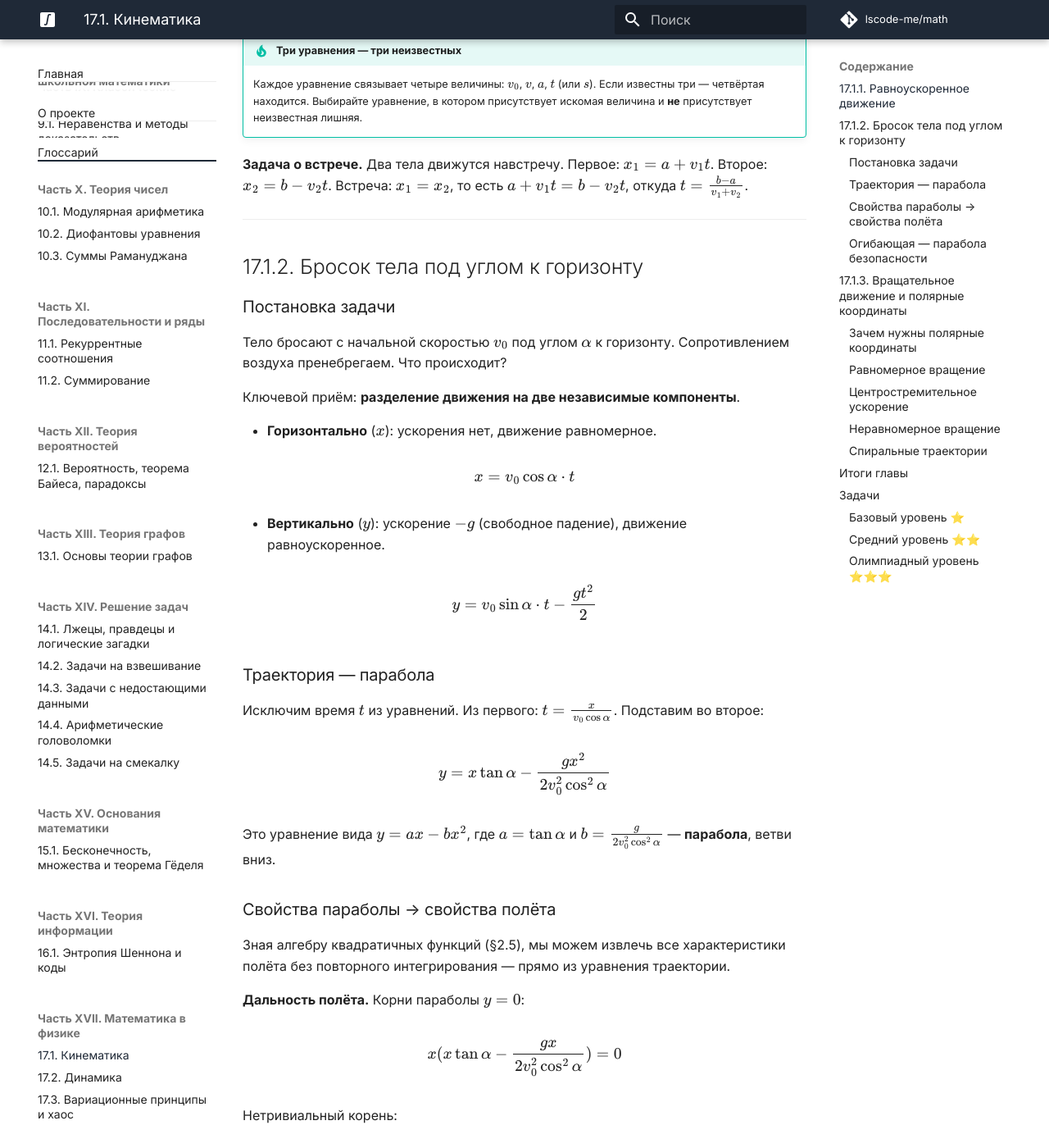
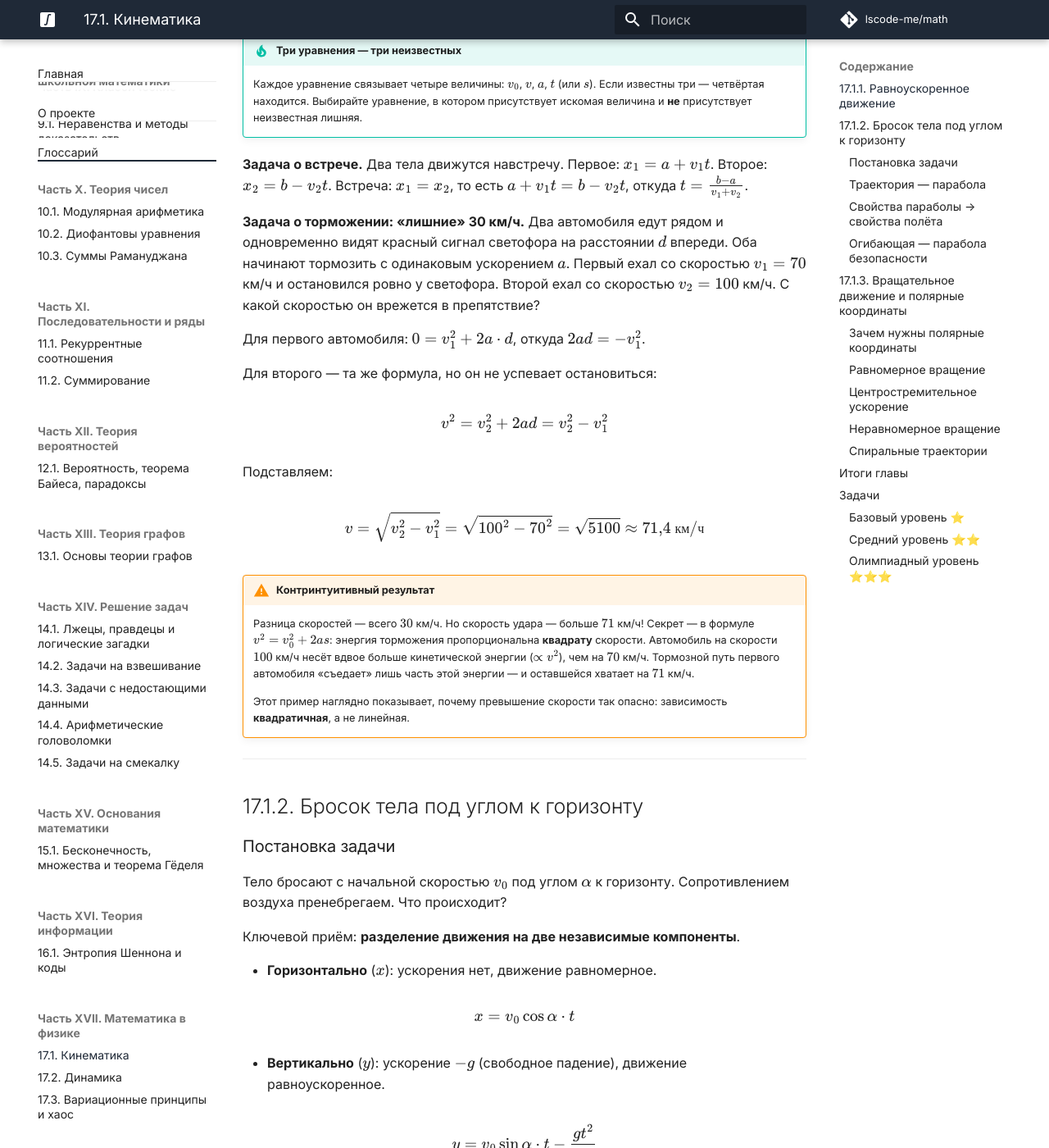
Before and after one commit to lscode-me/math, an MkDocs documentation site: the page built from docs/chapters/physics/kinematics.md, in a window 1280 px wide and 1400 px high, scrolled down 659 px. Shown: the whole window at 82% size. Built offline with MkDocs 1.6.1 and Material for MkDocs 9.7.7, drawn with Linux system fonts in a browser that asks for light colours; comment, search, counter and statistics services are not loaded.

Commit message:
§18.1: задача о торможении (70 vs 100 км/ч); §2.5: ссылка на §1.2; глоссарий: тормозной путь

```diff
--- a/docs/chapters/physics/kinematics.md
+++ b/docs/chapters/physics/kinematics.md
@@ -22,6 +22,23 @@ $$v^2 = v_0^2 + 2as$$
     Каждое уравнение связывает четыре величины: $v_0$, $v$, $a$, $t$ (или $s$). Если известны три — четвёртая находится. Выбирайте уравнение, в котором присутствует искомая величина и **не** присутствует неизвестная лишняя.
 
 **Задача о встрече.** Два тела движутся навстречу. Первое: $x_1 = a + v_1 t$. Второе: $x_2 = b - v_2 t$. Встреча: $x_1 = x_2$, то есть $a + v_1 t = b - v_2 t$, откуда $t = \frac{b-a}{v_1+v_2}$.
+
+**Задача о торможении: «лишние» 30 км/ч.** Два автомобиля едут рядом и одновременно видят красный сигнал светофора на расстоянии $d$ впереди. Оба начинают тормозить с одинаковым ускорением $a$. Первый ехал со скоростью $v_1 = 70$ км/ч и остановился ровно у светофора. Второй ехал со скоростью $v_2 = 100$ км/ч. С какой скоростью он врежется в препятствие?
+
+Для первого автомобиля: $0 = v_1^2 + 2a \cdot d$, откуда $2ad = -v_1^2$.
+
+Для второго — та же формула, но он не успевает остановиться:
+
+$$v^2 = v_2^2 + 2ad = v_2^2 - v_1^2$$
+
+Подставляем:
+
+$$v = \sqrt{v_2^2 - v_1^2} = \sqrt{100^2 - 70^2} = \sqrt{5100} \approx 71{,}4 \text{ км/ч}$$
+
+!!! warning "Контринтуитивный результат"
+    Разница скоростей — всего $30$ км/ч. Но скорость удара — больше $71$ км/ч! Секрет — в формуле $v^2 = v_0^2 + 2as$: энергия торможения пропорциональна **квадрату** скорости. Автомобиль на скорости $100$ км/ч несёт вдвое больше кинетической энергии ($\propto v^2$), чем на $70$ км/ч. Тормозной путь первого автомобиля «съедает» лишь часть этой энергии — и оставшейся хватает на $71$ км/ч.
+
+    Этот пример наглядно показывает, почему превышение скорости так опасно: зависимость **квадратичная**, а не линейная.
 
 ---
 
```
Also changed, not shown: docs/changelog.md (+2 -0 lines), docs/chapters/algebra/dottie.md (+1 -1 lines), docs/glossary.md (+7 -0 lines).
